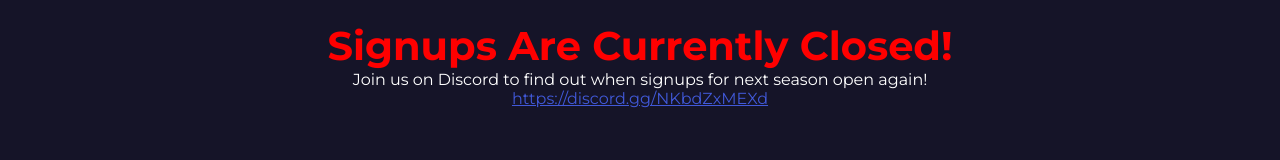
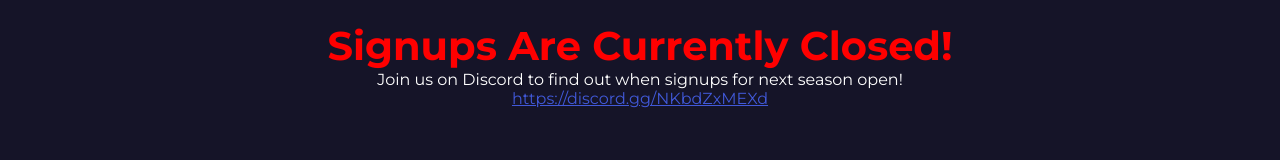
Before and after one commit to Yangjas4/VD2L-Website, a React (Vite) app in the folder vd2l/: page /signup in a window 1280 px wide. Shown: the part 279-439 px from the top of the page. Built offline with nearby package versions, Linux system fonts and the light colour scheme.

Commit message:
Update Signup.jsx

```diff
--- a/vd2l/src/Pages/Signup.jsx
+++ b/vd2l/src/Pages/Signup.jsx
@@ -17,7 +17,7 @@
 						</p>
 					</div>
 					<div className="discord-container">
-                        <p className="join-discord">Join us on Discord to find out when signups for next season open again! <br /><a className="discord" href="https://discord.gg/NKbdZxMEXd">
+                        <p className="join-discord">Join us on Discord to find out when signups for next season open! <br /><a className="discord" href="https://discord.gg/NKbdZxMEXd">
 						https://discord.gg/NKbdZxMEXd
 					</a></p>
                     </div>
```
